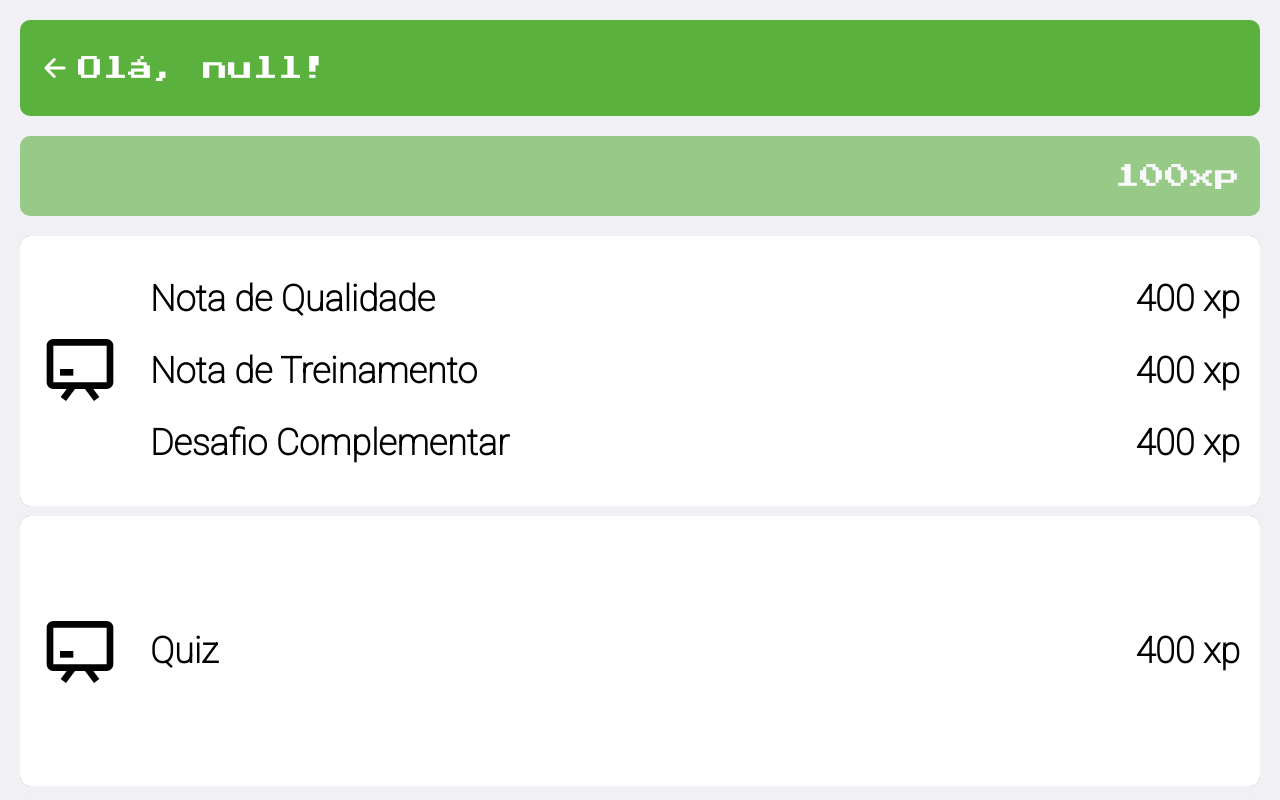
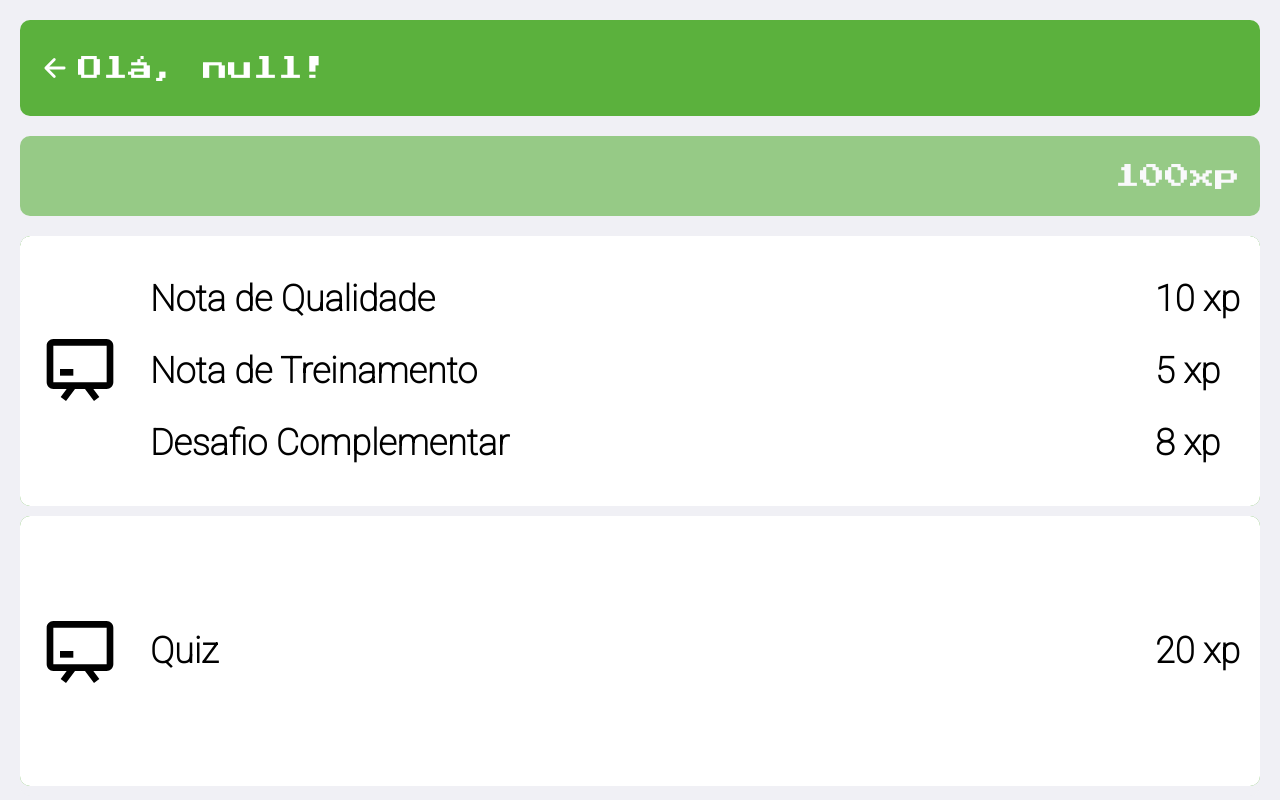
Before and after one commit to hique023/goh, a React (Create React App) app: page /stage in a window 1280 px wide. Built offline with nearby package versions, Linux system fonts and the light colour scheme.

Commit message:
Criado estrutura dinâmica para pontuação na tela Stage

```diff
--- a/src/components/Phase/index.js
+++ b/src/components/Phase/index.js
@@ -77,10 +77,6 @@ export default function Phase() {
             <SubBar name={phaseName} color={color} />
 
             <div className="listStage">
-                {statusStage1}
-                {statusStage2}
-                {statusStage3}
-                {statusStage4}
                 <StageLink name="Etapa 1" stageId="etapa1" color={color} status={statusStage1} />
                 <StageLink name="Etapa 2" stageId="etapa2" color={color} status={statusStage2} />
                 <StageLink name="Etapa 3" stageId="etapa3" color={color} status={statusStage3} />
--- a/src/components/QuizLink/index.js
+++ b/src/components/QuizLink/index.js
@@ -1,5 +1,5 @@
 // Global
-import React, { useState } from 'react'
+import React, { useEffect, useState } from 'react'
 import { useHistory } from 'react-router-dom'
 
 // Assets
@@ -8,7 +8,12 @@ import { BiChalkboard } from "react-icons/bi";
 
 export default function QuizLink(props) {
 
+    const [quizScore, setQuizScore] = useState(0)
     const history = useHistory()
+
+    function getScore() {
+        setQuizScore(props.quizScore)
+    }
 
     function goQuiz() {
         history.push('/quiz')
@@ -18,6 +23,10 @@ export default function QuizLink(props) {
         backgroundColor: props.color || 'var(--green-soft)'
     }
 
+    useEffect(() => {
+        getScore()
+    }, [])
+
     return (
         <div className="containerQuizLink" style={cardStyle}>
             <div className="contentQuizLink">
@@ -26,7 +35,7 @@ export default function QuizLink(props) {
                         <BiChalkboard size={80} color="black" />
                         <h1>{props.name}</h1>
                     </div>
-                    <h1>400 xp</h1>
+                    <h1>{quizScore} xp</h1>
                 </button>
             </div>
         </div>
--- a/src/components/Stage/index.js
+++ b/src/components/Stage/index.js
@@ -21,8 +21,8 @@ export default function Stage() {
 
             <div className="listStage">
 
-                <SubStage color={color} />
-                <QuizLink name="Quiz" stageId="etapa1" color={color} />
+                <SubStage color={color} qualidade={10} treinamento={5} desafio={8} />
+                <QuizLink name="Quiz" stageId="etapa1" color={color} quizScore={20} />
 
             </div>
         </div>
--- a/src/components/SubStage/index.js
+++ b/src/components/SubStage/index.js
@@ -1,5 +1,5 @@
 // Global
-import React from 'react'
+import React, { useEffect, useState } from 'react'
 
 // Assets
 import './styles.css'
@@ -7,9 +7,23 @@ import { BiChalkboard } from "react-icons/bi";
 
 export default function SubStage(props) {
 
+    const [qualidade, setQualidade] = useState(0)
+    const [treinamento, setTreinamento] = useState(0)
+    const [desafio, setDesafio] = useState(0)
+
+    function getScore() {
+        setQualidade(props.qualidade)
+        setTreinamento(props.treinamento)
+        setDesafio(props.desafio)
+    }
+
     const cardStyle = {
         backgroundColor: props.color || 'var(--green-soft)'
     }
+
+    useEffect(() => {
+        getScore()
+    }, [])
 
     return (
         <div className="containerSubStage" style={cardStyle}>
@@ -25,9 +39,9 @@ export default function SubStage(props) {
                     </div>
                 </div>
                 <div className="rightSubBar">
-                    <h1>400 xp</h1>
-                    <h1>400 xp</h1>
-                    <h1>400 xp</h1>
+                    <h1>{qualidade} xp</h1>
+                    <h1>{treinamento} xp</h1>
+                    <h1>{desafio} xp</h1>
                 </div>
             </div>
         </div>
```
